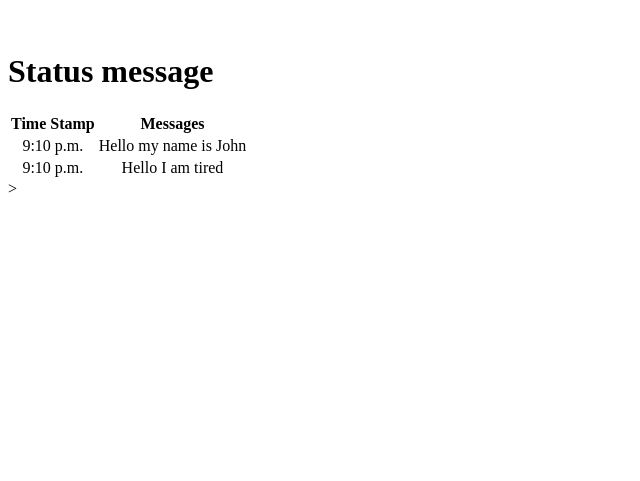
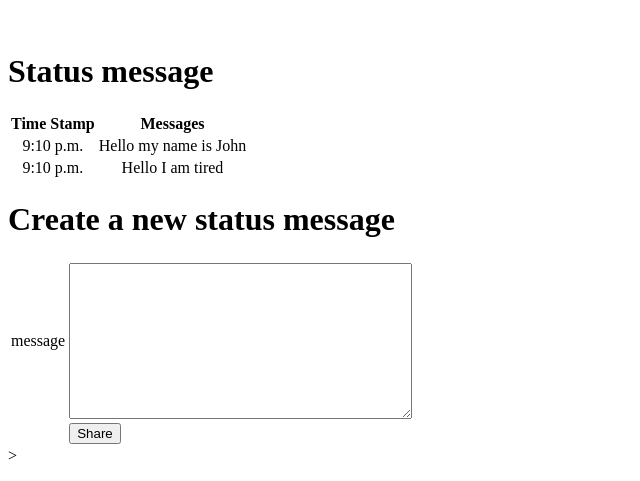
Before and after one commit to mansari4444/cs108-examples, a Django app: page /mini_fb/profile/1 in a window 1280 px wide. Shown: the part 534-1015 px from the top of the page, without its empty margins (0-640 px from the left). Before the commit the page ends 727 px from the top, so only its background shows below. Run offline with Django 3.2, Linux system fonts and the light colour scheme; data comes from the database, SQL or seed files in the repository.

Commit message:
added post status message feature

```diff
--- a/mini_fb/forms.py
+++ b/mini_fb/forms.py
@@ -23,3 +23,11 @@ class UpdateProfileForm(forms.ModelForm):
         '''additional data about this form'''
         model = Profile # which model to create
         fields = ['city', 'email_address', 'image_url'] # which fields to create
+
+class CreateStatusMessageForm(forms.ModelForm):
+    '''A form to create a new status message.'''
+
+    class Meta:
+        '''additional data about this form'''
+        model = StatusMessage # which model to create
+        fields = ['message'] # which fields to create
--- a/mini_fb/templates/mini_fb/show_profile_page.html
+++ b/mini_fb/templates/mini_fb/show_profile_page.html
@@ -26,6 +26,34 @@
         <td style="text-align:center">{{status_message.message}}</td>
     </tr>
 
+
+{% endfor %}
+</table>
+
+<h1>Create a new status message</h1>
+
+<form method="POST" action="{% url 'post_status_message' single_profile.pk %}"><!-- HTTP Post to send data to the server-->
+    {% csrf_token %}
+    <!-- display the form context variable-->
+    <!-- {{form}} -->
+
+    <!-- {{form.as_p}} paragraph style formatting -->
+    <table>
+
+
+    {% for field in create_status_form %}
+    <tr>
+        <td>{{field.name}}</td>
+        <td>{{field}}</td>
+    </tr>
+
     {% endfor %}
-    </table>
+    <tr>
+        <td></td> <!-- empty on purpose for formatting-->
+        <td><input type="submit" value="Share"></td>
+    </tr>
+
+    </form>
+</table>
+
 {% endblock %}
--- a/mini_fb/urls.py
+++ b/mini_fb/urls.py
@@ -6,6 +6,7 @@ from .views import *
 urlpatterns = [
     path('', ShowAllProfilesView.as_view(), name="show_all_profiles"),
     path('profile/<int:pk>', ShowProfilePageView.as_view(), name="show_profile_page"),
+    path('profile/<int:pk>/post_status', post_status_message, name="post_status_message"),
     path('profile/<int:pk>/update', UpdateProfileView.as_view(), name="update_profile"),
     path('create_profile', CreateProfileView.as_view(), name="create_profile"),
 
--- a/mini_fb/views.py
+++ b/mini_fb/views.py
@@ -1,7 +1,9 @@
-from django.shortcuts import render
-from django.views.generic import ListView, DetailView, CreateView, UpdateView
+from django.shortcuts import render, redirect
+from django.views.generic import *
+from django.urls import reverse
 from .models import Profile
-from .forms import CreateProfileForm, UpdateProfileForm
+from .forms import *
+from django import forms
 import random
 
 # Create your views here.
@@ -18,6 +20,14 @@ class ShowProfilePageView(DetailView):
     template_name = "mini_fb/show_profile_page.html"
     context_object_name = "single_profile"
 
+    def get_context_data(self, **kwargs):
+        '''Return the context data (a dictionary) to be used in the template.'''
+        context = super(ShowProfilePageView, self).get_context_data(**kwargs)
+        form = CreateStatusMessageForm()
+        context['create_status_form'] = form
+
+        return context
+
 class CreateProfileView(CreateView):
     '''Create a new Profile object and store it in the database'''
 
@@ -31,3 +41,34 @@ class UpdateProfileView(UpdateView):
     model = Profile # which model to create
     form_class = UpdateProfileForm
     template_name = "mini_fb/update_profile_form.html"
+
+def post_status_message(request, pk):
+    '''
+    Process a form submission to post a new status message.
+    '''
+
+    # if and only if we are processing a POST request, try to read the data
+    if request.method == 'POST':
+
+        # print(request.POST) # for debugging at the console
+
+        # create the form object from the request's POST data
+        form = CreateStatusMessageForm(request.POST or None)
+
+        if form.is_valid():
+
+            # create the StatusMessage object with the data in the CreateStatusMessageForm
+            status_message = form.save(commit=False) # don't commit to database yet
+
+            # find the profile that matches the `pk` in the URL
+            profile = Profile.objects.get(pk=pk)
+
+            # attach FK profile to this status message
+            status_message.profile = profile
+
+            # now commit to database
+            status_message.save()
+
+    # redirect the user to the show_profile_page view
+    url = reverse('show_profile_page', kwargs={'pk': pk})
+    return redirect(url)
```
